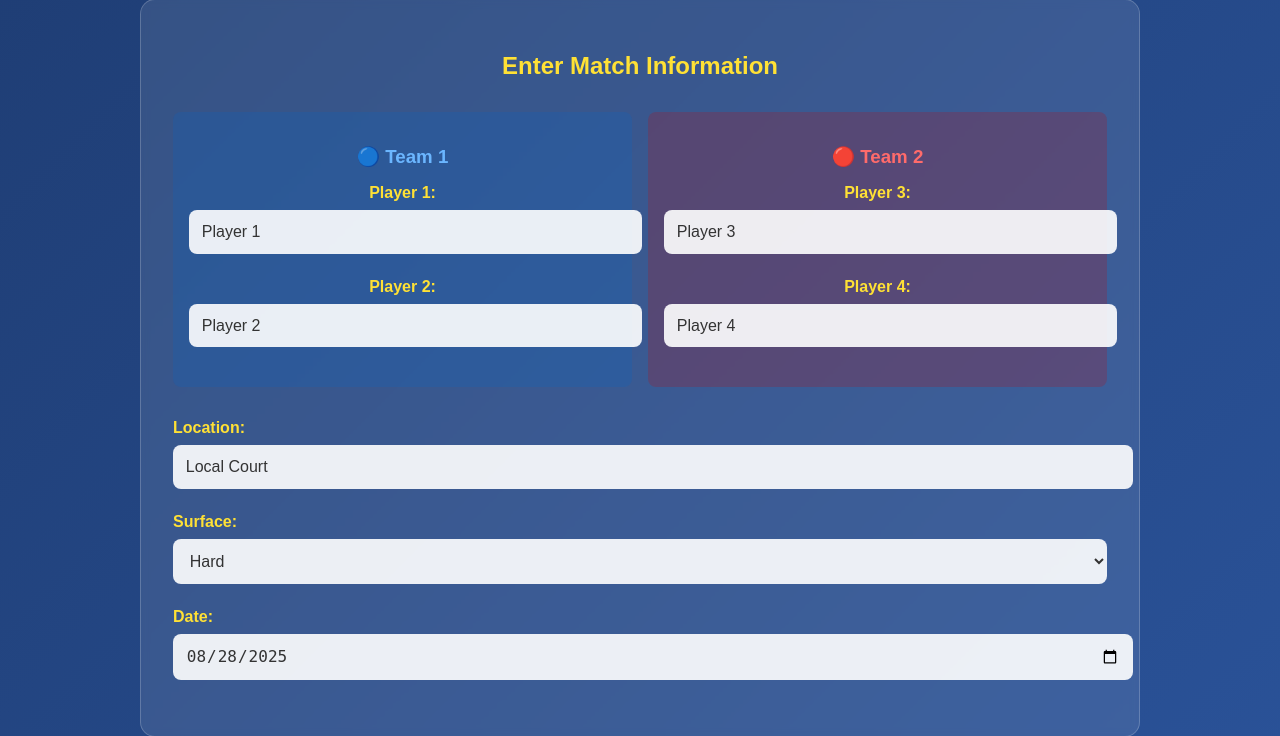
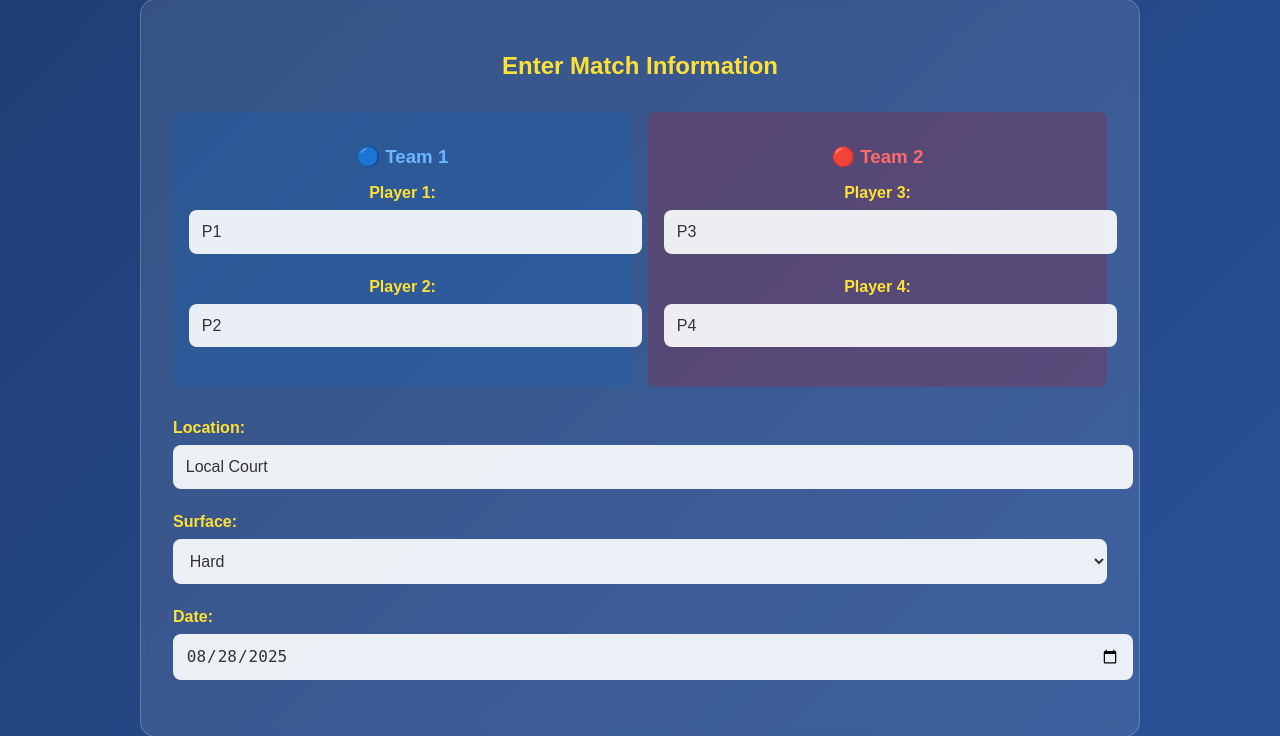
Before and after one commit to wescoup/wescoup-website, a Flask app: page /tonys-doubles-tracker in a window 1280 px wide. Shown: the part 219-955 px from the top of the page. Run offline with Flask 2, Linux system fonts and the light colour scheme.

Commit message:
Update tonys-doubles-tracker.html

```diff
--- a/templates/tonys-doubles-tracker.html
+++ b/templates/tonys-doubles-tracker.html
@@ -39,11 +39,11 @@
                     <h3 style="color: #6BB6FF; margin-bottom: 1rem;">🔵 Team 1</h3>
                     <div class="tennis-form-group">
                         <label for="player1">Player 1:</label>
-                        <input type="text" id="player1" placeholder="Player 1 name" value="Player 1">
+                        <input type="text" id="player1" placeholder="Player 1 name" value="P1">
                     </div>
                     <div class="tennis-form-group">
                         <label for="player2">Player 2:</label>
-                        <input type="text" id="player2" placeholder="Player 2 name" value="Player 2">
+                        <input type="text" id="player2" placeholder="Player 2 name" value="P2">
                     </div>
                 </div>
 
@@ -51,11 +51,11 @@
                     <h3 style="color: #FF6B6B; margin-bottom: 1rem;">🔴 Team 2</h3>
                     <div class="tennis-form-group">
                         <label for="player3">Player 3:</label>
-                        <input type="text" id="player3" placeholder="Player 3 name" value="Player 3">
+                        <input type="text" id="player3" placeholder="Player 3 name" value="P3">
                     </div>
                     <div class="tennis-form-group">
                         <label for="player4">Player 4:</label>
-                        <input type="text" id="player4" placeholder="Player 4 name" value="Player 4">
+                        <input type="text" id="player4" placeholder="Player 4 name" value="P4">
                     </div>
                 </div>
             </div>
@@ -140,7 +140,7 @@
                 <!-- Deuce Court Returner -->
                 <div class="stat-card" style="border: 2px solid rgba(0, 200, 100, 0.5); background: rgba(0, 200, 100, 0.1);">
                     <div class="stat-label">🟢 Deuce Court Returner</div>
-                    <div class="stat-value" id="deuceReturnerName">Player 3</div>
+                    <div class="stat-value" id="deuceReturnerName">P3</div>
 
                     <div class="stat-label" style="margin-top: 1rem;">Return Data</div>
                     <div id="deuceReturnDisplay" style="font-family: monospace; font-size: 1rem; word-break: break-all; min-height: 2rem; background: rgba(0, 0, 0, 0.2); padding: 0.5rem; border-radius: 4px; margin: 0.5rem 0;">-</div>
@@ -157,7 +157,7 @@
                 <!-- Ad Court Returner -->
                 <div class="stat-card" style="border: 2px solid rgba(200, 0, 100, 0.5); background: rgba(200, 0, 100, 0.1);">
                     <div class="stat-label">🟣 Ad Court Returner</div>
-                    <div class="stat-value" id="adReturnerName">Player 4</div>
+                    <div class="stat-value" id="adReturnerName">P4</div>
 
                     <div class="stat-label" style="margin-top: 1rem;">Return Data</div>
                     <div id="adReturnDisplay" style="font-family: monospace; font-size: 1rem; word-break: break-all; min-height: 2rem; background: rgba(0, 0, 0, 0.2); padding: 0.5rem; border-radius: 4px; margin: 0.5rem 0;">-</div>
```
